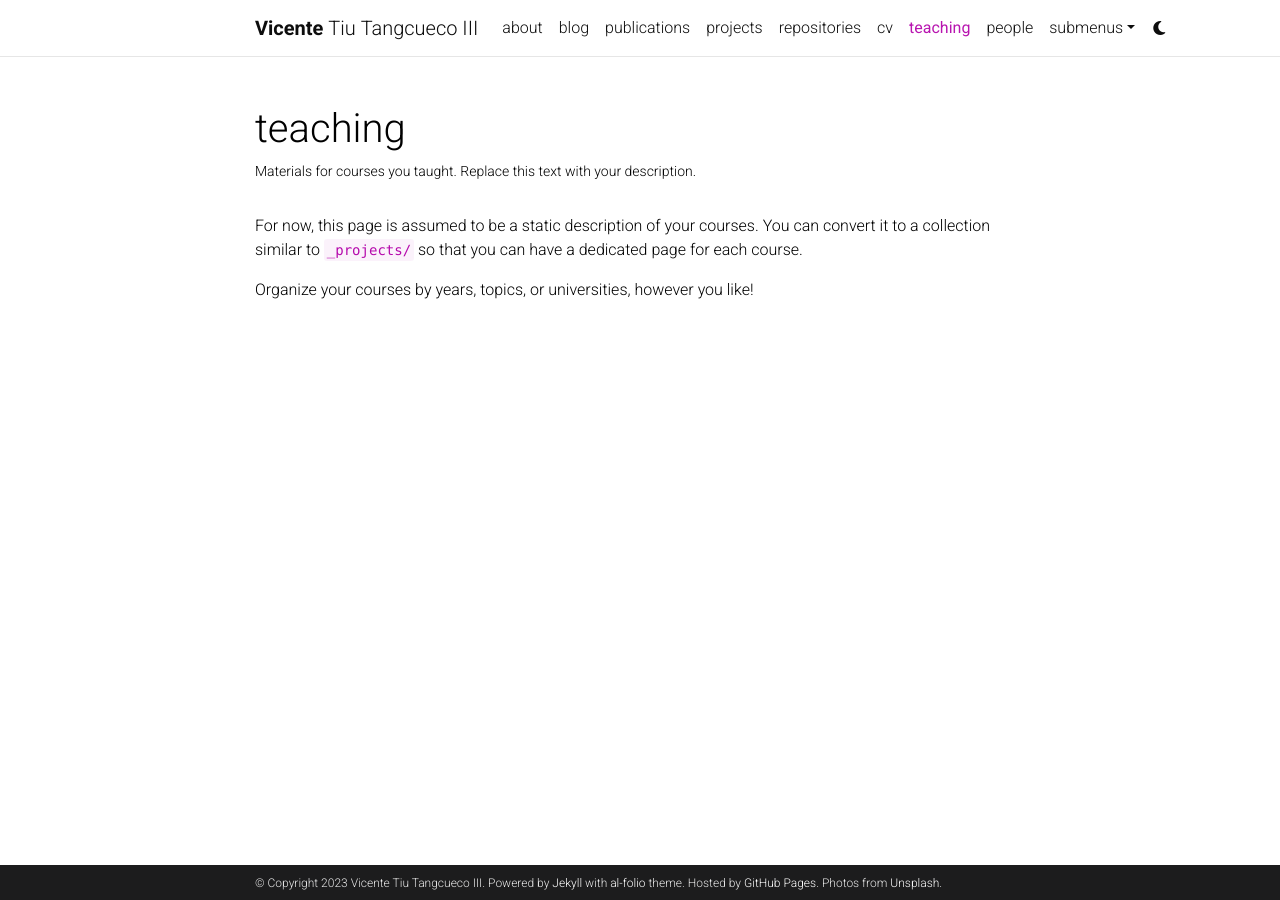
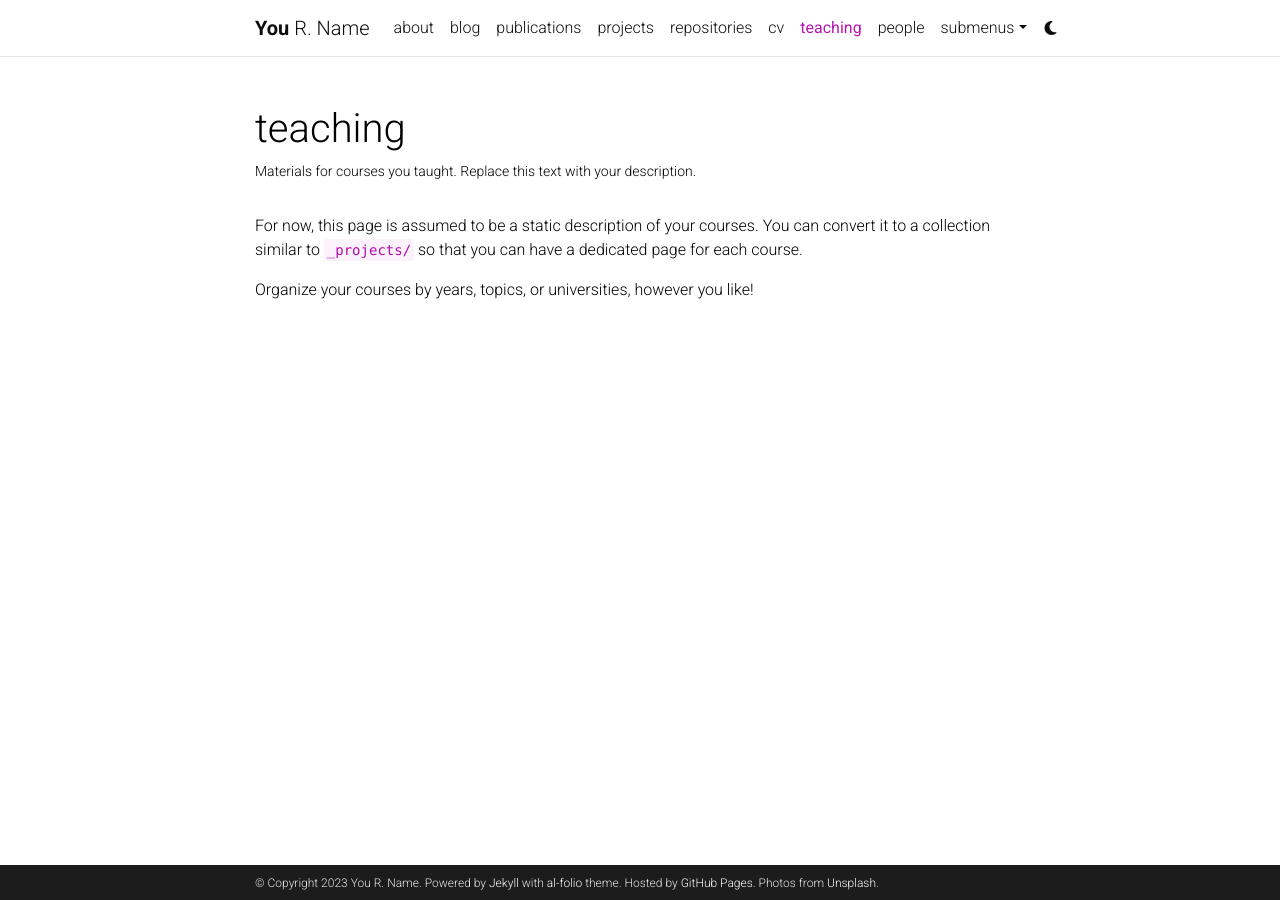
Before and after one commit to vicente-iii/vicente-iii.github.io, a Jekyll site: the page built from _pages/teaching.md, in a window 1280 px wide. Built offline with Jekyll 4.4.1, drawn with Linux system fonts in a browser that asks for light colours; comment, search, counter and statistics services are not loaded; a style sheet for code colours, icons or effects is not loaded.

Commit message:
Delete everything and replace with al-folio template

```diff
--- a/Gemfile
+++ b/Gemfile
@@ -1,6 +1,5 @@
 source 'https://rubygems.org'
 group :jekyll_plugins do
-    gem 'wdm', '>= 0.1.0'
     gem 'classifier-reborn'
     gem 'jekyll'
     gem 'jekyll-archives'
--- a/_config.yml
+++ b/_config.yml
@@ -3,10 +3,10 @@
 # -----------------------------------------------------------------------------
 
 title: blank # the website title (if blank, full name will be used instead)
-first_name: Vicente
-middle_name: Tiu
-last_name: Tangcueco III
-email: vicente_iii@tangcueco.com.ph
+first_name: You
+middle_name: R.
+last_name: Name
+email: you@example.com
 description: > # the ">" symbol means to ignore newlines until "footer_text:"
   A simple, whitespace theme for academics. Based on [*folio](https://github.com/bogoli/-folio) design.
 footer_text: >
@@ -18,8 +18,8 @@
 lang: en # the language of your site (for example: en, fr, cn, ru, etc.)
 icon: ⚛️  # the emoji used as the favicon (alternatively, provide image name in /assets/img/)
 
-url: https://vicente-iii.github.io # the base hostname & protocol for your site
-baseurl: # the subpath of your site, e.g. /blog/
+url: https://alshedivat.github.io # the base hostname & protocol for your site
+baseurl: /al-folio # the subpath of your site, e.g. /blog/
 last_updated: false # set to true if you want to display last updated in the footer
 impressum_path:  # set to path to include impressum link in the footer, use the same path as permalink in a page, helps to conform with EU GDPR
 
```
